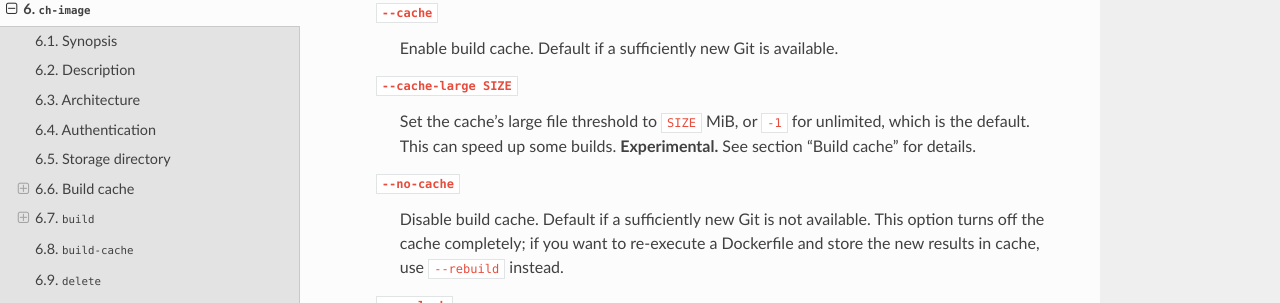
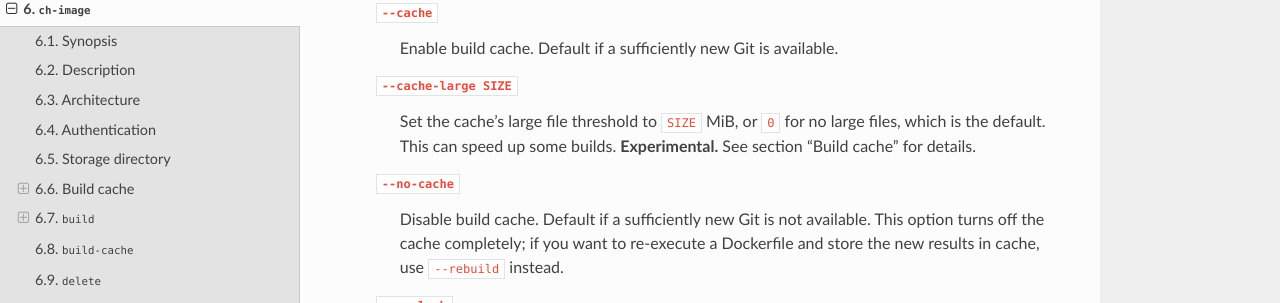
Before and after one commit to hpc/charliecloud, a Sphinx documentation site: the page built from doc/ch-image.rst, in a window 1280 px wide and 900 px high, scrolled down 1230 px. Shown: the part 146-449 px from the top of the window. Built offline with Sphinx 7.4.7 and the Read the Docs theme 2.0.0, drawn with Linux system fonts in a browser that asks for light colours; the version number could not be read and is left out.

```diff
--- a/doc/ch-image.rst
+++ b/doc/ch-image.rst
@@ -70,8 +70,8 @@
     Enable build cache. Default if a sufficiently new Git is available.
 
   :code:`--cache-large SIZE`
-    Set the cache's large file threshold to :code:`SIZE` MiB, or :code:`-1`
-    for unlimited, which is the default. This can speed up some builds.
+    Set the cache's large file threshold to :code:`SIZE` MiB, or :code:`0` for
+    no large files, which is the default. This can speed up some builds.
     **Experimental.** See section "Build cache" for details.
 
   :code:`--no-cache`
@@ -392,7 +392,7 @@
 
 Option :code:`--cache-large` sets the threshold in MiB; if not set,
 environment variable :code:`CH_IMAGE_CACHE_LARGE` is used; if that is not set
-either, the default value :code:`-1` indicates that no files are considered
+either, the default value :code:`0` indicates that no files are considered
 large.
 
 There are two trade-offs. First, large files in any image with the same path,
```
Also changed, not shown: 2 other files.
